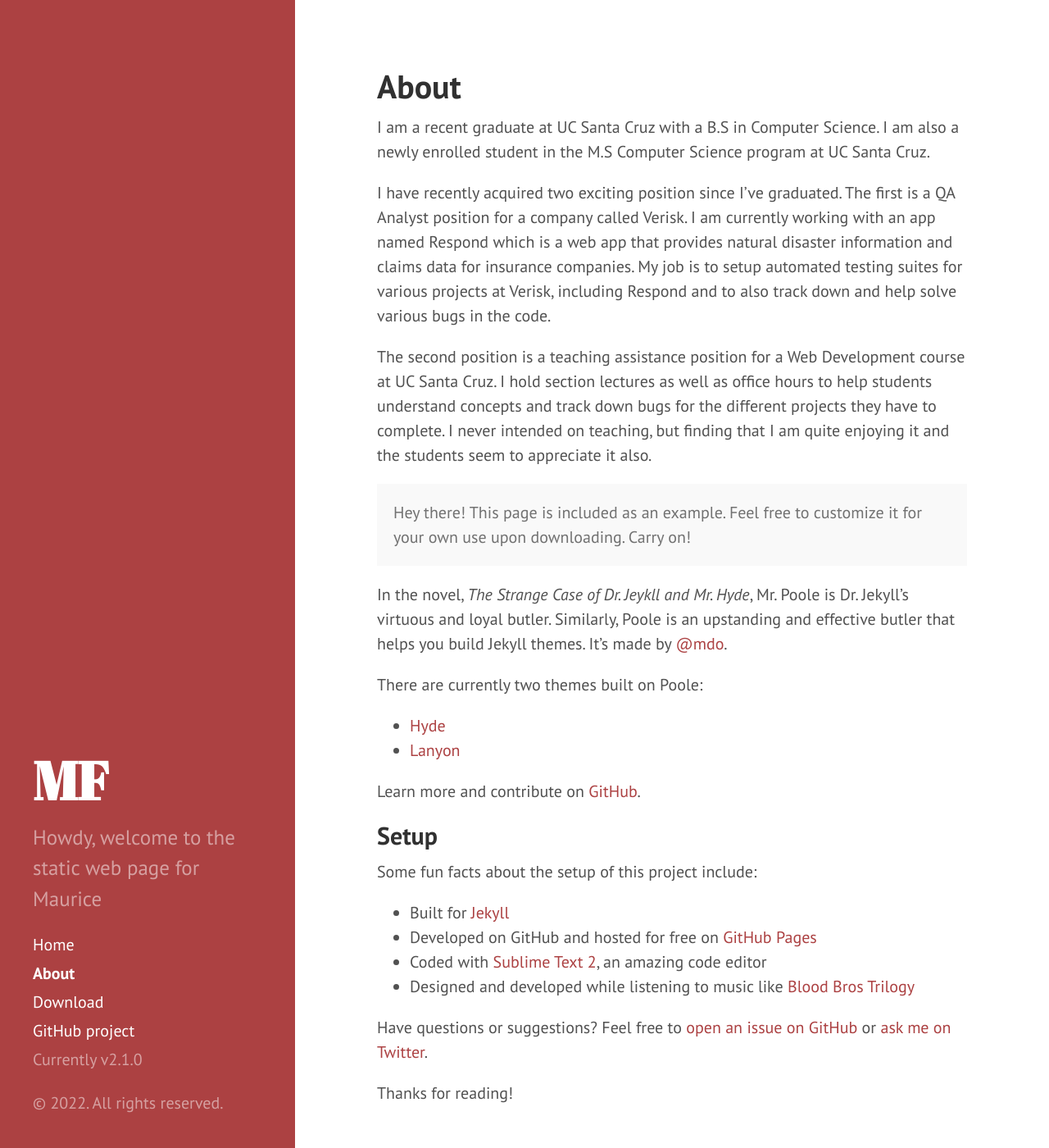
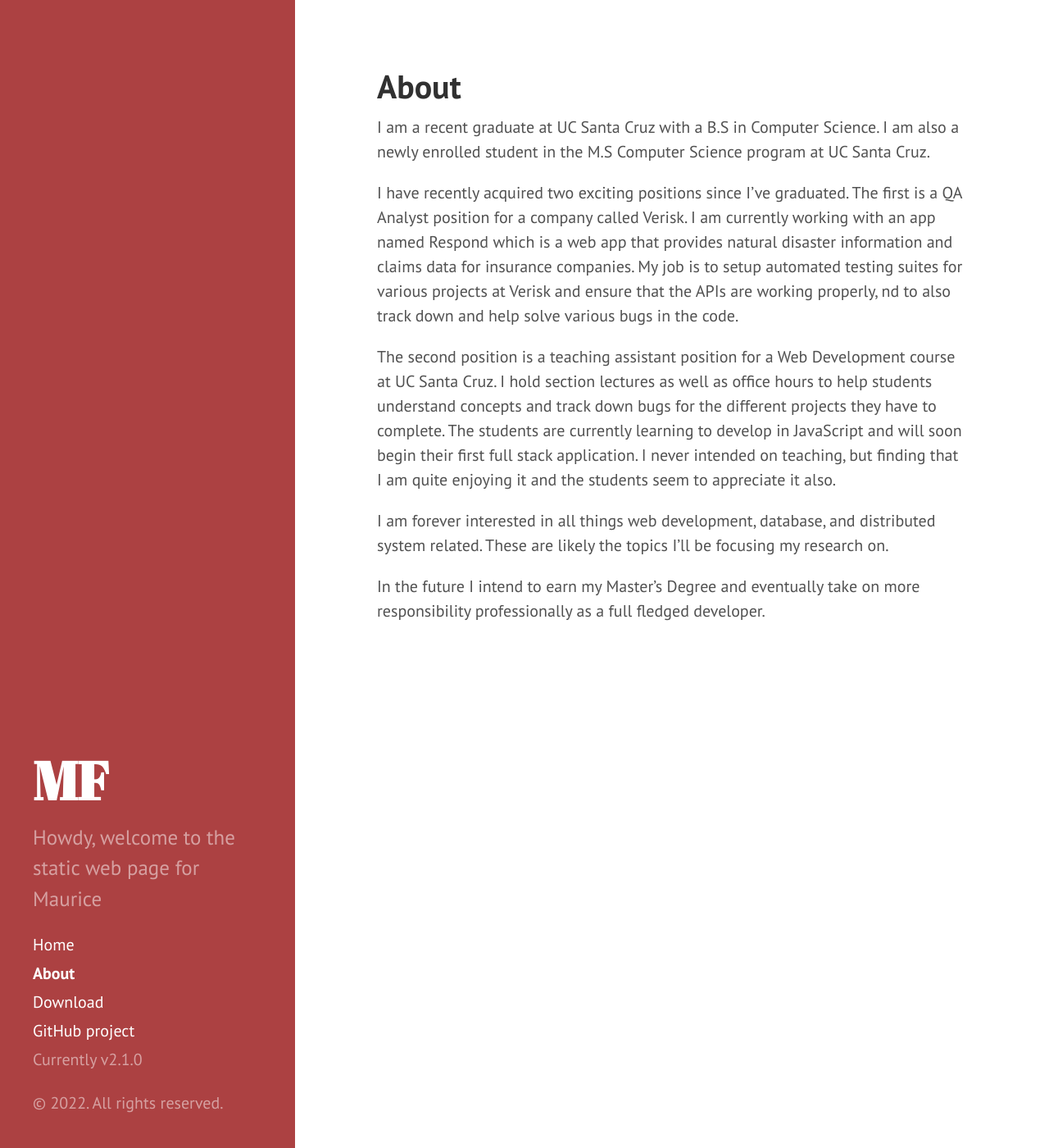
Before and after one commit to Maudi84/static_mf, a Jekyll site: the page built from about.md, in a window 1280 px wide and 1400 px high. Shown: the whole window at 82% size. Built offline with Jekyll 4.4.1, drawn with Linux system fonts in a browser that asks for light colours.

Commit message:
Update about.md

```diff
--- a/about.md
+++ b/about.md
@@ -5,34 +5,10 @@
 ---
 I am a recent graduate at UC Santa Cruz with a B.S in Computer Science. I am also a newly enrolled student in the M.S Computer Science program at UC Santa Cruz.
 
-I have recently acquired two exciting position since I've graduated. The first is a QA Analyst position for a company called Verisk. I am currently working with an app named Respond which is a web app that provides natural disaster information and claims data for insurance companies. My job is to setup automated testing suites for various projects at Verisk, including Respond and to also track down and help solve various bugs in the code.
+I have recently acquired two exciting positions since I've graduated. The first is a QA Analyst position for a company called Verisk. I am currently working with an app named Respond which is a web app that provides natural disaster information and claims data for insurance companies. My job is to setup automated testing suites for various projects at Verisk and ensure that the APIs are working properly, nd to also track down and help solve various bugs in the code.
 
-The second position is a teaching assistance position for a Web Development course at UC Santa Cruz. I hold section lectures as well as office hours to help students understand concepts and track down bugs for the different projects they have to complete. I never intended on teaching, but finding that I am quite enjoying it and the students seem to appreciate it also.
+The second position is a teaching assistant position for a Web Development course at UC Santa Cruz. I hold section lectures as well as office hours to help students understand concepts and track down bugs for the different projects they have to complete. The students are currently learning to develop in JavaScript and will soon begin their first full stack application. I never intended on teaching, but finding that I am quite enjoying it and the students seem to appreciate it also.
 
+I am forever interested in all things web development, database, and distributed system related. These are likely the topics I'll be focusing my research on.
 
-
-<p class="message">
-  Hey there! This page is included as an example. Feel free to customize it for your own use upon downloading. Carry on!
-</p>
-
-In the novel, *The Strange Case of Dr. Jeykll and Mr. Hyde*, Mr. Poole is Dr. Jekyll's virtuous and loyal butler. Similarly, Poole is an upstanding and effective butler that helps you build Jekyll themes. It's made by [@mdo](https://twitter.com/mdo).
-
-There are currently two themes built on Poole:
-
-* [Hyde](http://hyde.getpoole.com)
-* [Lanyon](http://lanyon.getpoole.com)
-
-Learn more and contribute on [GitHub](https://github.com/poole).
-
-## Setup
-
-Some fun facts about the setup of this project include:
-
-* Built for [Jekyll](http://jekyllrb.com)
-* Developed on GitHub and hosted for free on [GitHub Pages](https://pages.github.com)
-* Coded with [Sublime Text 2](http://sublimetext.com), an amazing code editor
-* Designed and developed while listening to music like [Blood Bros Trilogy](https://soundcloud.com/maddecent/sets/blood-bros-series)
-
-Have questions or suggestions? Feel free to [open an issue on GitHub](https://github.com/poole/issues/new) or [ask me on Twitter](https://twitter.com/mdo).
-
-Thanks for reading!
+In the future I intend to earn my Master's Degree and eventually take on more responsibility professionally as a full fledged developer.
```
